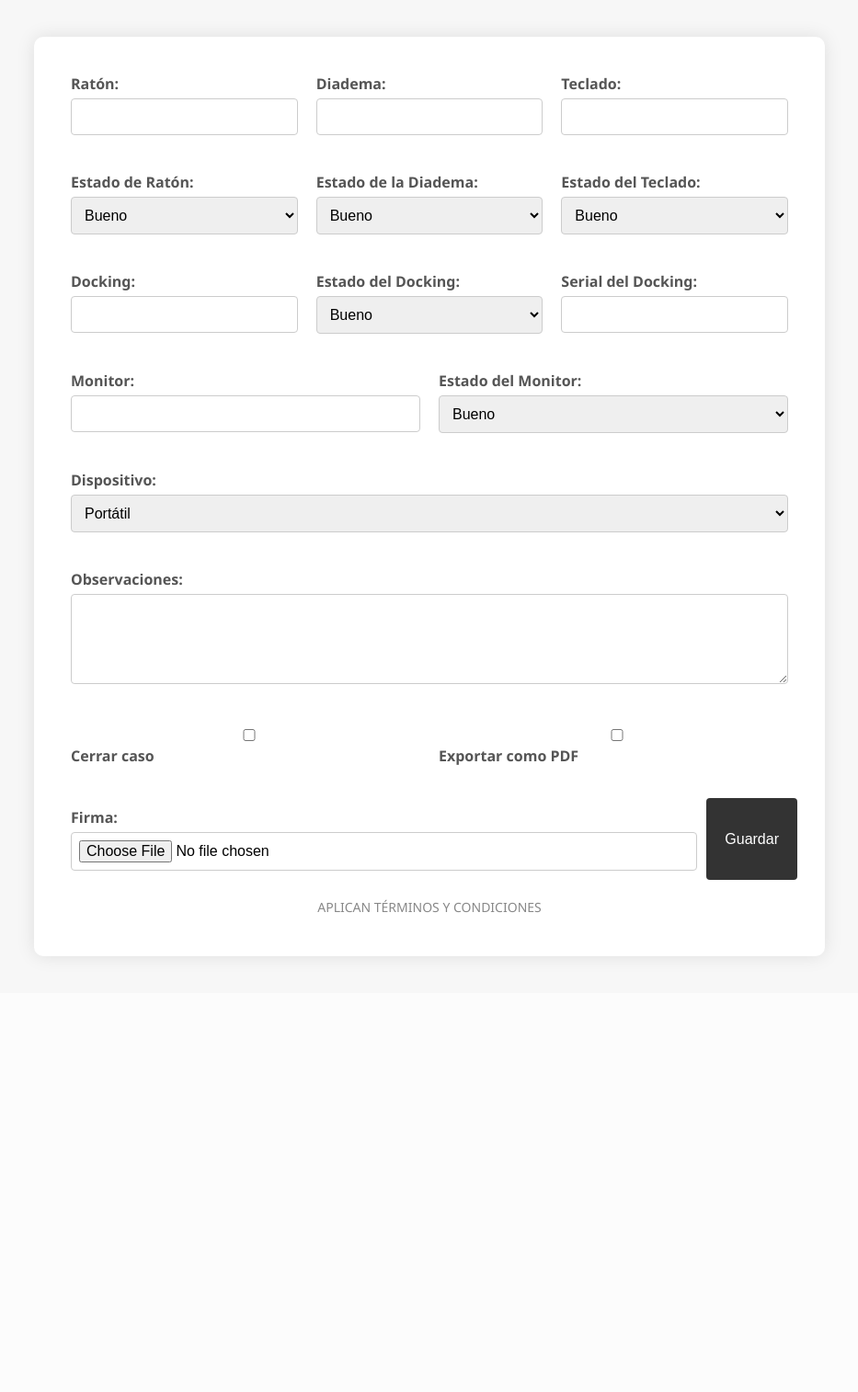
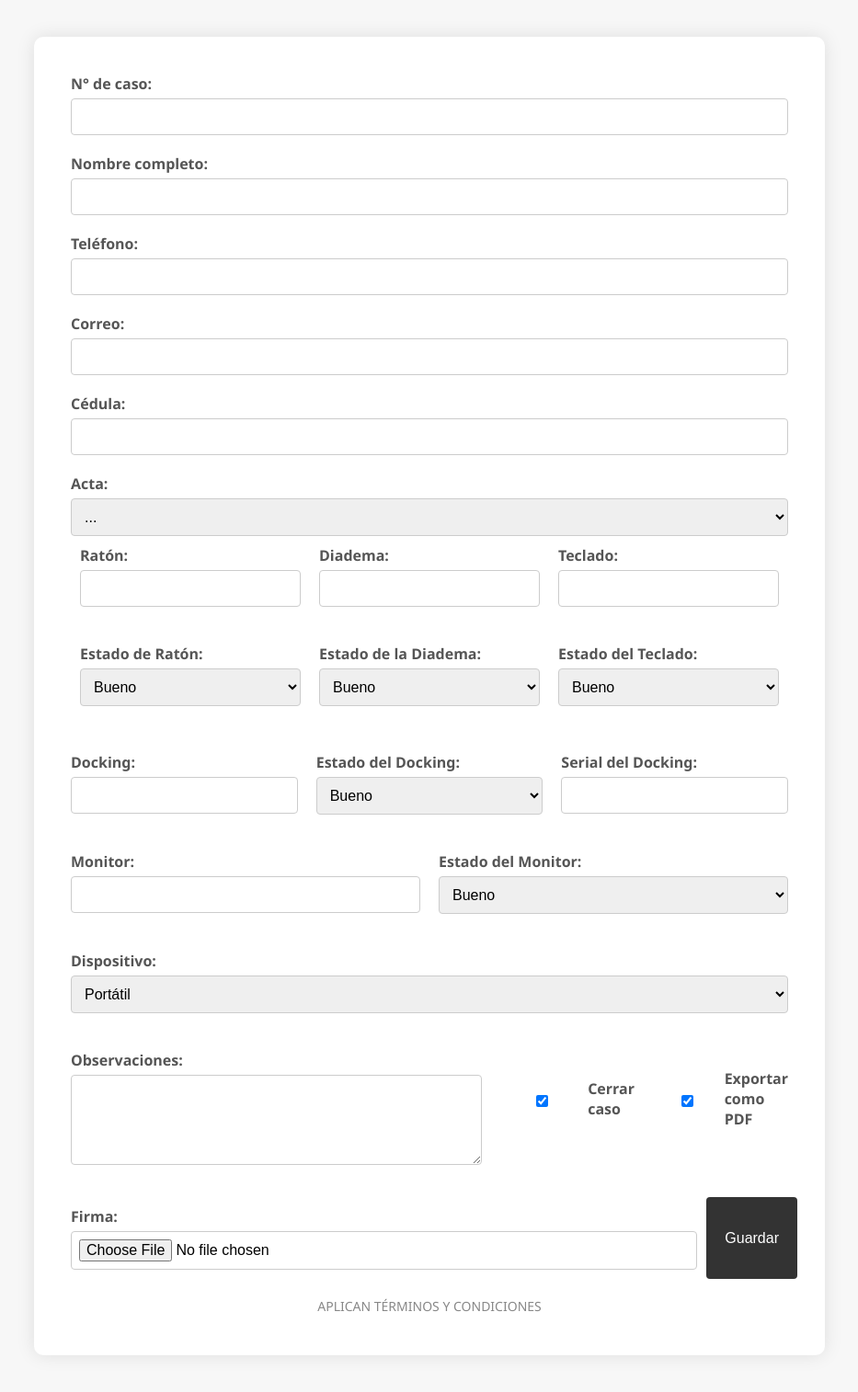
Before and after one commit to Maxiel-Martinez/Retorno_Project1, a Django app: page / in a window 1280 px wide. Shown: the part 78-1592 px from the top of the page at 92% size, without its empty margins (173-1106 px from the left). Before the commit the page ends 1123 px from the top, so only its background shows below. Run offline with Django 5.2, Linux system fonts and the light colour scheme.

Commit message:
arreglos en el html

```diff
--- a/static/css/styles.css
+++ b/static/css/styles.css
@@ -37,6 +37,7 @@ h1 {
     flex: 1;
     padding: 10px;
     }
+
 label {
     display: block;
     font-weight: 600;
@@ -72,3 +73,11 @@ p {
     color: #888;
     margin-top: 20px;
     font-size: 14px;        }
+
+.checkbox-group {
+    display: flex;
+    align-items: center;
+    }
+.checkbox-group input[type="checkbox"] {
+    margin-right: 8px; /* Ajusta el espaciado entre el checkbox y el texto del label */
+ }
--- a/static/js/scripts.js
+++ b/static/js/scripts.js
@@ -24,3 +24,13 @@ window.addEventListener('DOMContentLoaded', function() {
         }
     });
 });
+
+document.addEventListener('DOMContentLoaded', function () {
+        // Función para cambiar el estado del checkbox al hacer clic en el label
+        document.querySelectorAll('.checkbox-group label').forEach(function (label) {
+            label.addEventListener('click', function () {
+                var checkbox = this.previousElementSibling;
+                checkbox.checked = !checkbox.checked;
+            });
+        });
+    })
--- a/templates/formulario.html
+++ b/templates/formulario.html
@@ -17,6 +17,32 @@
     <div class="container">
         <form>
             <div class="form-column">
+                <div class="form-group">
+                    <label for="caso">N° de caso:</label>
+                    <input type="text" id="caso" name="caso">
+                </div>
+                  <div class="form-group">
+                    <label for="nombre">Nombre completo:</label>
+                    <input type="text" id="nombre" name="nombre" maxlength="255">
+                  </div>
+                  <div class="form-group">
+                    <label for="telefono">Teléfono:</label>
+                    <input type="text" id="telefono" name="telefono" maxlength="255">
+                  </div>
+                  <div class="form-group">
+                    <label for="correo">Correo:</label>
+                    <input type="email" id="correo" name="correo" required>
+                  </div>
+                  <div class="form-group">
+                    <label for="cedula">Cédula:</label>
+                    <input type="text" id="cedula" name="cedula" maxlength="20" required>
+                  </div>
+                <div class="form-group">
+                    <label for="acta">Acta:</label>
+                    <select id="acta" name="acta">
+                      <option value="retorno">...</option>
+                      <option value="retorno">de retorno</option>
+                    </select>
                 <div class="form-row">
                     <div class="form-group">
                         <label for="raton">Ratón:</label>
@@ -127,15 +153,15 @@
                     <label for="observaciones">Observaciones:</label>
                     <textarea id="observaciones" name="observaciones" rows="4"></textarea>
                 </div>
-            </div>
-            <div class="form-row">
-                <div class="form-group">
-                    <input type="checkbox" id="cerrar-caso" name="cerrar-caso">
-                    <label for="cerrar-caso">Cerrar caso</label>
-                </div>
-                <div class="form-group">
-                    <input type="checkbox" id="exportar-pdf" name="exportar-pdf">
-                    <label for="exportar-pdf">Exportar como PDF</label>
+                <div class="form-row">
+                    <div class="form-group checkbox-group">
+                        <input type="checkbox" id="cerrar-caso" name="cerrar-caso" checked>
+                        <label for="cerrar-caso">Cerrar caso</label>
+                    </div>
+                    <div class="form-group checkbox-group">
+                        <input type="checkbox" id="exportar-pdf" name="exportar-pdf" checked>
+                        <label for="exportar-pdf">Exportar como PDF</label>
+                    </div>
                 </div>
             </div>
             <div class="form-row">
```
